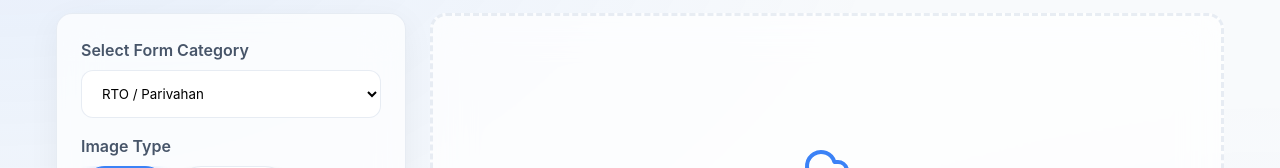
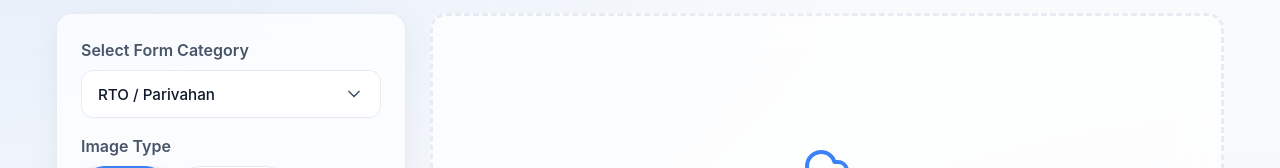
Before and after one commit to TechyNisarg/resizer-india, a React (Vite) app: page / in a window 1280 px wide. Shown: the part 148-316 px from the top of the page. Built offline with nearby package versions, Linux system fonts and the light colour scheme; a web font is replaced by a local one.

Commit message:
style: Replace native select with a custom glassmorphic dropdown UI

```diff
--- a/src/components/PresetSelector.tsx
+++ b/src/components/PresetSelector.tsx
@@ -1,5 +1,6 @@
-import React from 'react';
+import React, { useState, useRef, useEffect } from 'react';
 import type { PresetCategory, PresetType } from '../utils/presetData';
+import { ChevronDown } from 'lucide-react';
 
 interface PresetSelectorProps {
   currentCategory: PresetCategory;
@@ -21,19 +22,78 @@ const CATEGORIES: { id: PresetCategory, label: string }[] = [
 export const PresetSelector: React.FC<PresetSelectorProps> = ({
   currentCategory, onCategorySelect, currentType, onTypeSelect, availableTypes
 }) => {
+  const [isOpen, setIsOpen] = useState(false);
+  const dropdownRef = useRef<HTMLDivElement>(null);
+
+  useEffect(() => {
+    const handleClickOutside = (event: MouseEvent) => {
+      if (dropdownRef.current && !dropdownRef.current.contains(event.target as Node)) {
+        setIsOpen(false);
+      }
+    };
+    document.addEventListener('mousedown', handleClickOutside);
+    return () => document.removeEventListener('mousedown', handleClickOutside);
+  }, []);
+
+  const currentCategoryLabel = CATEGORIES.find(c => c.id === currentCategory)?.label;
+
   return (
     <div className="preset-selector card">
       <div className="preset-row">
         <label style={{ display: 'block', marginBottom: '0.5rem', fontWeight: 600, color: 'var(--text-secondary)' }}>Select Form Category</label>
-        <select
-          value={currentCategory}
-          onChange={e => onCategorySelect(e.target.value as PresetCategory)}
-          style={{ width: '100%', padding: '0 1rem', borderRadius: '12px', border: '1px solid var(--border-color)', background: 'var(--surface-solid)' }}
-        >
-          {CATEGORIES.map(c => (
-            <option key={c.id} value={c.id}>{c.label}</option>
-          ))}
-        </select>
+
+        <div className="custom-dropdown" ref={dropdownRef} style={{ position: 'relative' }}>
+          <button
+            className="dropdown-trigger"
+            onClick={() => setIsOpen(!isOpen)}
+            style={{
+              width: '100%', display: 'flex', justifyContent: 'space-between', alignItems: 'center',
+              padding: '0 1rem', borderRadius: '12px', border: '1px solid var(--border-color)',
+              background: 'var(--surface-solid)', cursor: 'pointer', textAlign: 'left',
+              color: 'var(--text-primary)', fontWeight: 500, fontSize: '0.95rem',
+              transition: 'all 0.2s ease', outline: 'none', height: '48px'
+            }}
+          >
+            <span>{currentCategoryLabel}</span>
+            <ChevronDown size={20} style={{ transform: isOpen ? 'rotate(180deg)' : 'rotate(0deg)', transition: 'transform 0.2s ease', color: 'var(--text-secondary)' }} />
+          </button>
+
+          {isOpen && (
+            <div
+              className="dropdown-menu"
+              style={{
+                position: 'absolute', top: '100%', left: 0, right: 0, marginTop: '0.5rem',
+                background: 'var(--surface-solid)', borderRadius: '12px', border: '1px solid var(--border-color)',
+                boxShadow: '0 8px 32px rgba(0,0,0,0.15)', zIndex: 100, overflow: 'hidden'
+              }}
+            >
+              {CATEGORIES.map(c => (
+                <button
+                  key={c.id}
+                  onClick={() => {
+                    onCategorySelect(c.id);
+                    setIsOpen(false);
+                  }}
+                  style={{
+                    width: '100%', padding: '0.85rem 1rem', textAlign: 'left', cursor: 'pointer',
+                    background: currentCategory === c.id ? 'rgba(59, 130, 246, 0.1)' : 'transparent',
+                    color: currentCategory === c.id ? 'var(--primary)' : 'var(--text-secondary)',
+                    border: 'none', fontWeight: currentCategory === c.id ? 600 : 500,
+                    transition: 'background 0.2s ease', minHeight: 'auto'
+                  }}
+                  onMouseEnter={(e) => {
+                    if (currentCategory !== c.id) e.currentTarget.style.background = 'rgba(0,0,0,0.03)';
+                  }}
+                  onMouseLeave={(e) => {
+                    if (currentCategory !== c.id) e.currentTarget.style.background = 'transparent';
+                  }}
+                >
+                  {c.label}
+                </button>
+              ))}
+            </div>
+          )}
+        </div>
       </div>
 
       {availableTypes.length > 0 && currentCategory !== 'custom' && (
```
